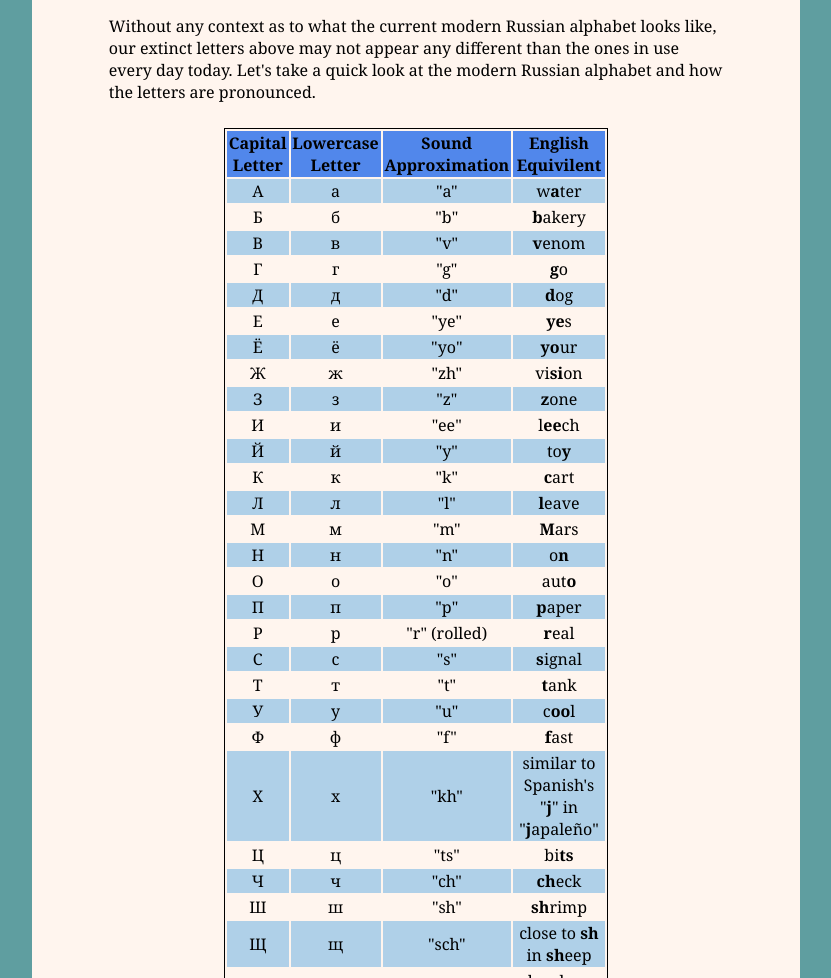
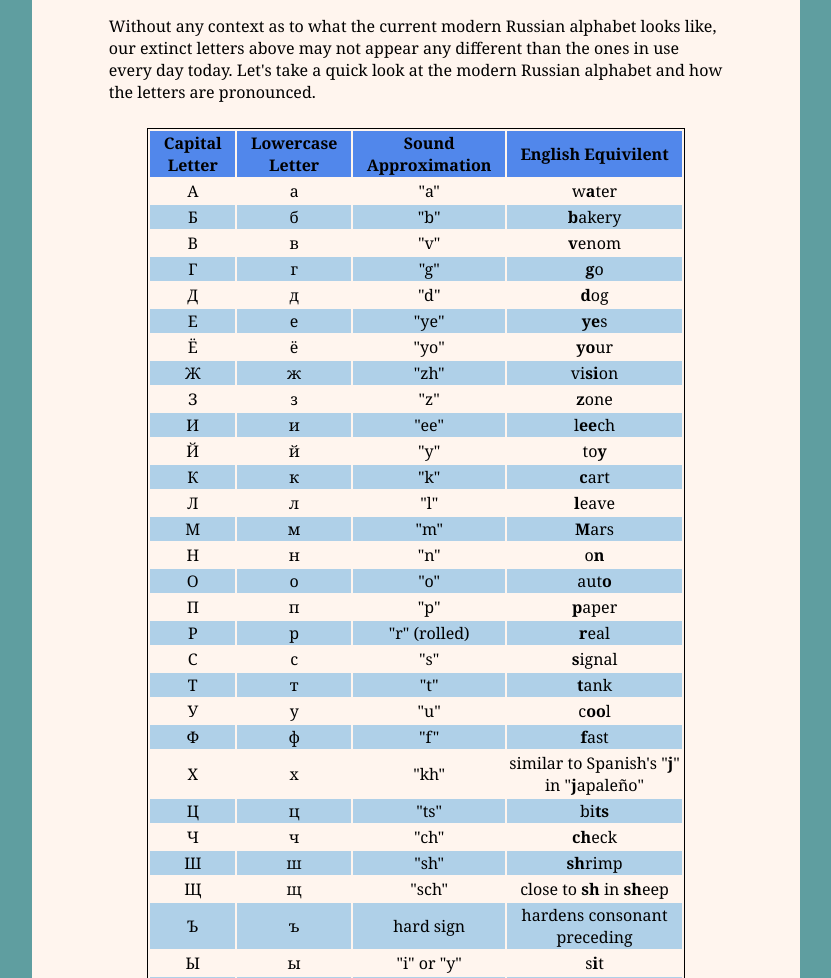
Before and after one commit to LaunchCodeAllhubs/js-assignment-4-html-me-something-awoodcoc, a website: page index.html in a window 1280 px wide. Shown: the part 1783-2761 px from the top of the page, without its empty margins (26-857 px from the left). Drawn offline with Linux system fonts and the light colour scheme.

Commit message:
adjusted table width

```diff
--- a/styles.css
+++ b/styles.css
@@ -64,7 +64,7 @@ figcaption {
 
 
 table {
-    width: 50%;
+    width: 70%;
     border: 1px solid;
     margin-top: 25px;
     margin-bottom: 15px;
@@ -75,15 +75,13 @@ table {
 th {
     height: 20px;
     background-color: rgb(81, 135, 235);
-    color:black;
 }
 
 td {
     text-align: center;
 }
 
-tr:nth-child(even) {
-    border: 1px solid;
+tr:nth-child(odd) {
     background-color: #afd0e8;
 }
 
```
